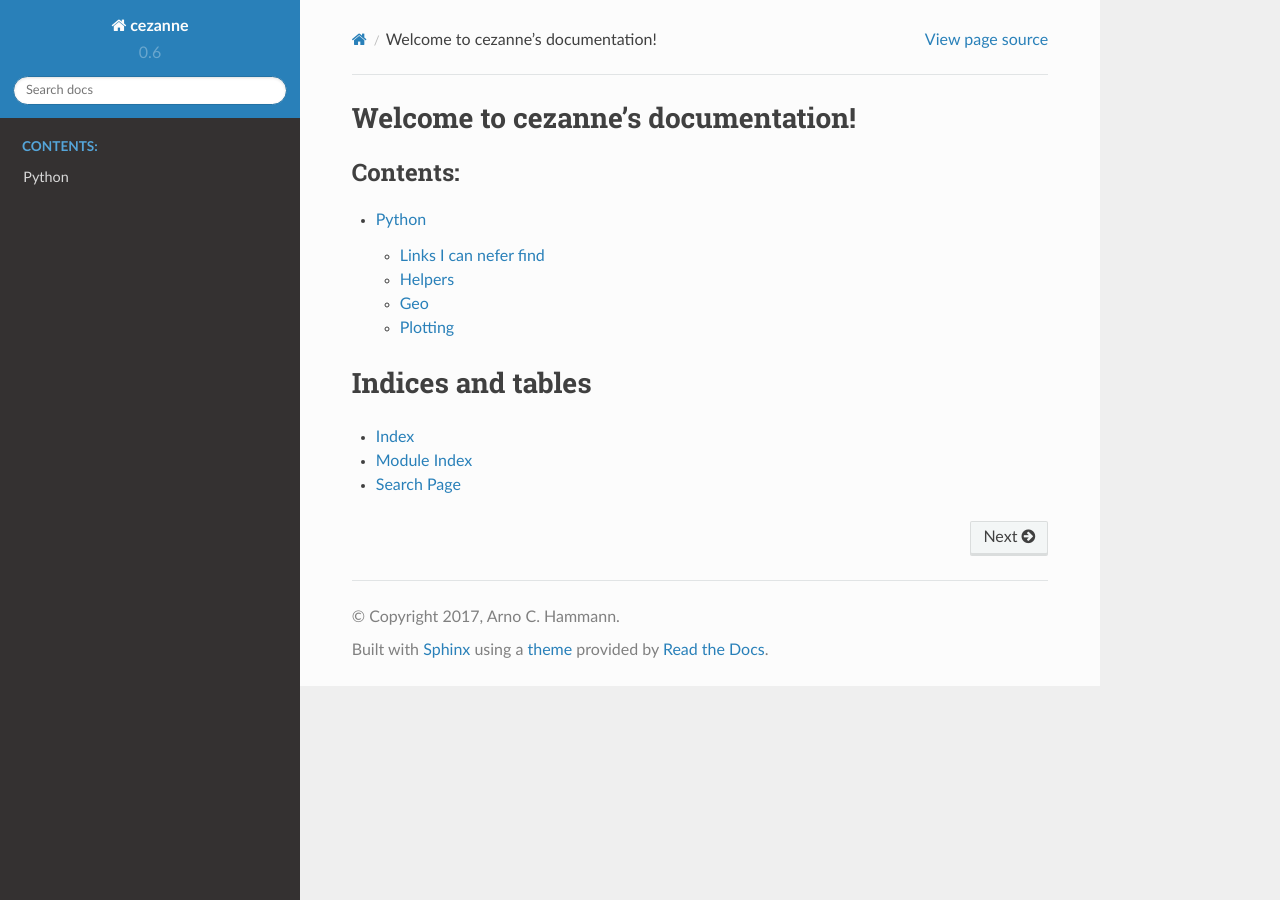
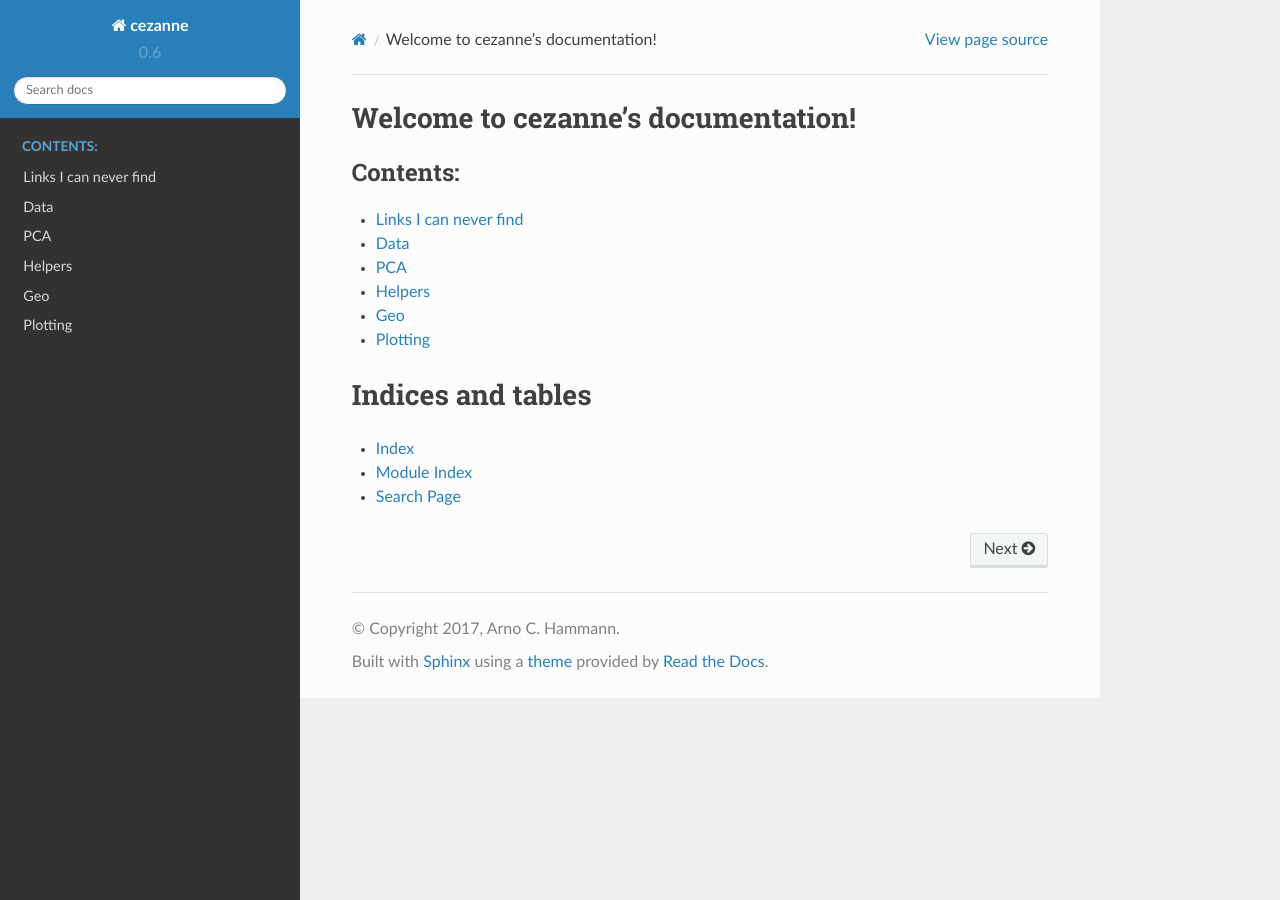
Before and after one commit to betaplane/cezanne, a Sphinx documentation site: the page built from docs/index.rst, in a window 1280 px wide. Built offline with Sphinx 7.4.7 and the Read the Docs theme 2.0.0, drawn with Linux system fonts in a browser that asks for light colours.

Commit message:
mostly docs-related refactoring and smaller changes

```diff
--- a/docs/data.rst
+++ /dev/null
@@ -1,8 +0,0 @@
-Data
-====
-
-.. automodule:: python.data.IGRA
-   :members:
-
-.. automodule:: python.data.NCDC
-   :members:
--- a/docs/python.rst
+++ b/docs/python.rst
@@ -1,17 +1,16 @@
-Python
-======
-
-Links I can nefer find
+Links I can never find
 ----------------------
 * http://www.sphinx-doc.org/en/stable/domains.html#cross-referencing-python-objects
 
+Data
+----
+.. automodule:: python.data
+   :members:
+
+PCA
+---
 .. automodule:: python.pca
-
-.. toctree::
-   :maxdepth: 2
-
-   data
-
+   :members:
 
 Helpers
 -------
```
Also changed, not shown: 5 other files.
